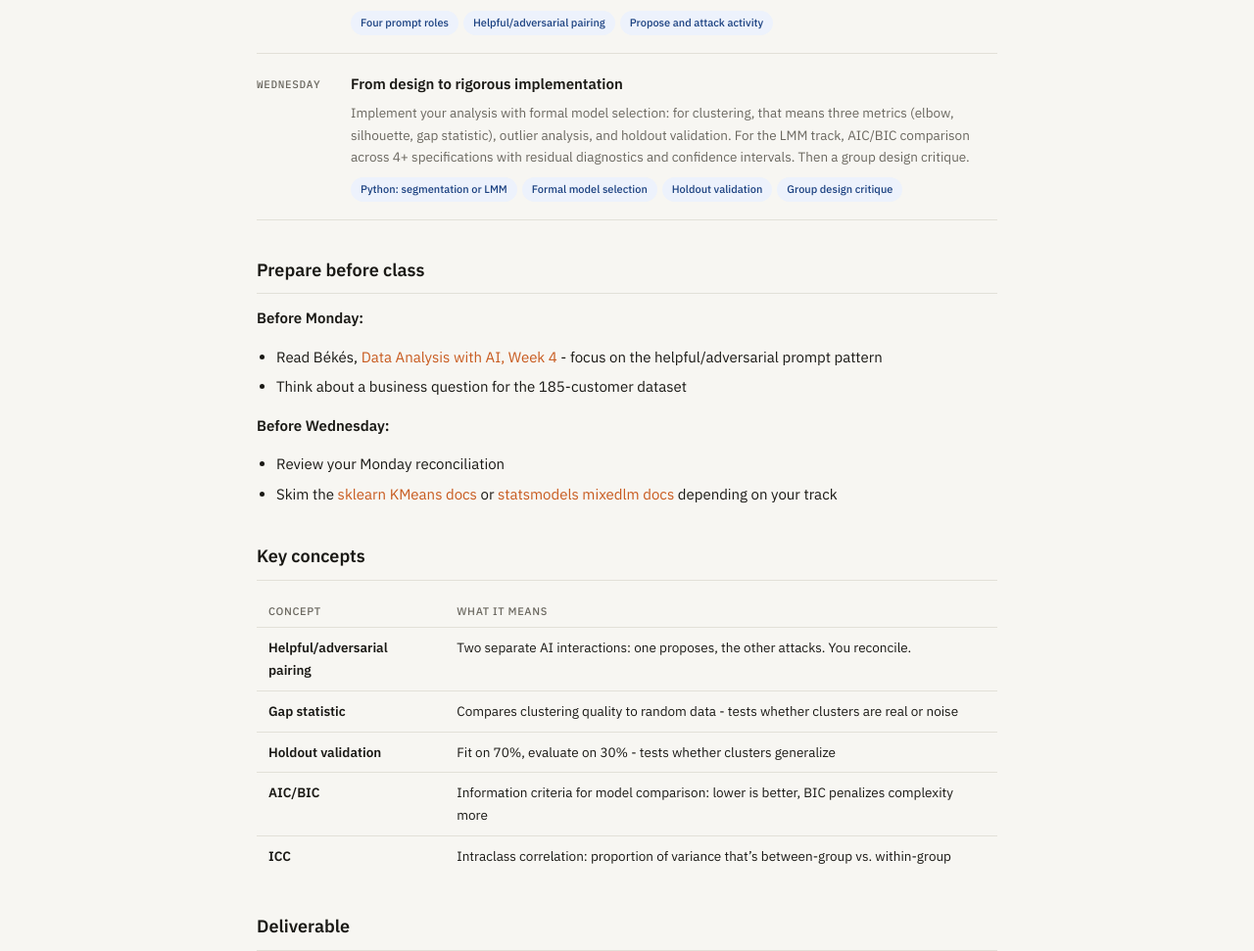
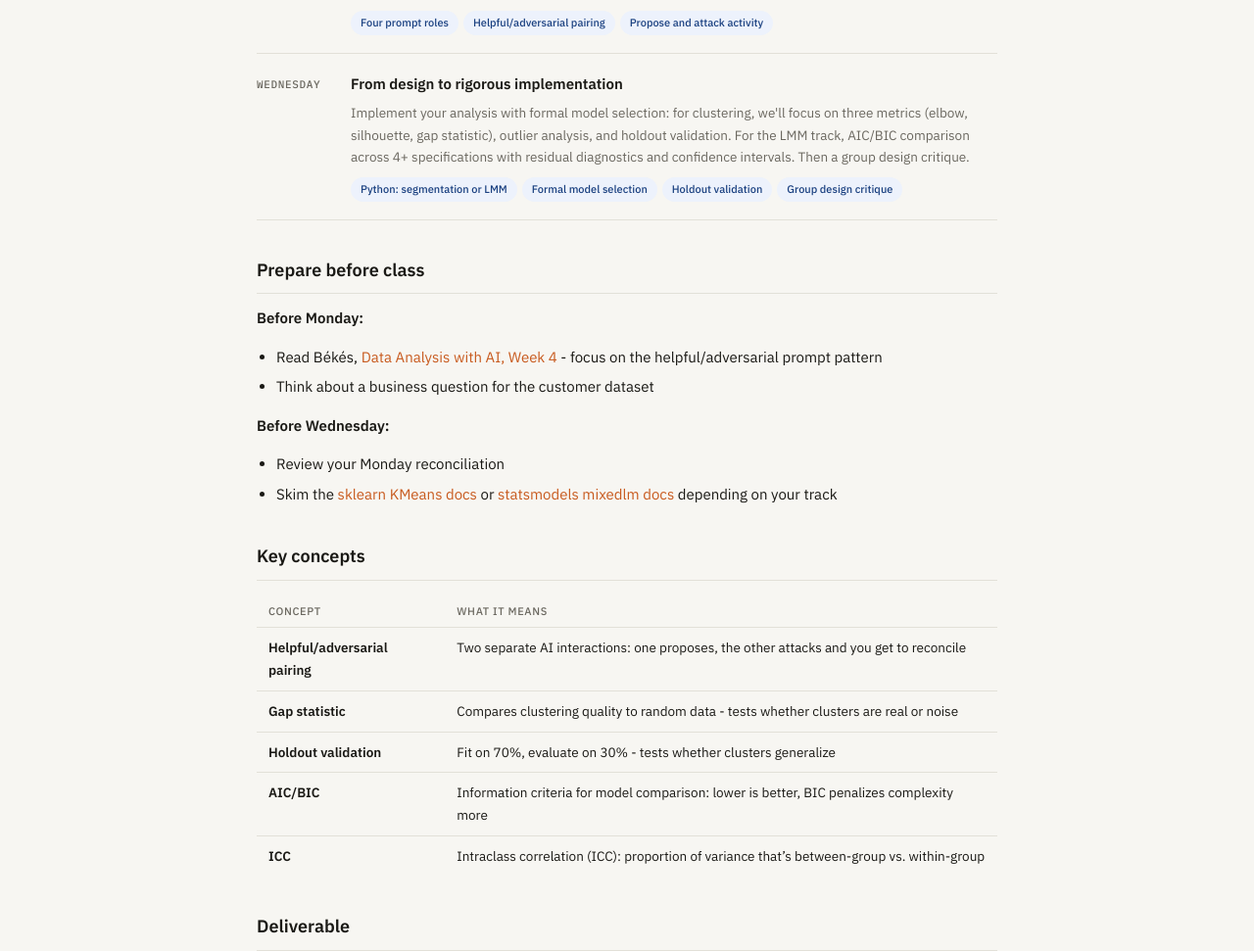
Before and after one commit to steflangehennig/info4340, a Jekyll site: the page built from schedule/week-5.md, in a window 1280 px wide and 1400 px high, scrolled down 669 px. Shown: the part 154-1125 px from the top of the window at 98% size. Built offline with Jekyll 4.4.1, drawn with Linux system fonts in a browser that asks for light colours.

Commit message:
update wk5 assign

```diff
--- a/schedule/week-5.md
+++ b/schedule/week-5.md
@@ -41,7 +41,7 @@ By the end of this week, you should be able to:
   <div class="session-label">Wednesday</div>
   <div class="session-content">
     <div class="session-title">From design to rigorous implementation</div>
-    <p>Implement your analysis with formal model selection: for clustering, that means three metrics (elbow, silhouette, gap statistic), outlier analysis, and holdout validation. For the LMM track, AIC/BIC comparison across 4+ specifications with residual diagnostics and confidence intervals. Then a group design critique.</p>
+    <p>Implement your analysis with formal model selection: for clustering, we'll focus on three metrics (elbow, silhouette, gap statistic), outlier analysis, and holdout validation. For the LMM track, AIC/BIC comparison across 4+ specifications with residual diagnostics and confidence intervals. Then a group design critique.</p>
     <div class="session-topics">
       <span class="topic-tag">Python: segmentation or LMM</span>
       <span class="topic-tag">Formal model selection</span>
@@ -56,7 +56,7 @@ By the end of this week, you should be able to:
 **Before Monday:**
 
 - Read Békés, [Data Analysis with AI, Week 4](https://gabors-data-analysis.com/ai-course/) - focus on the helpful/adversarial prompt pattern
-- Think about a business question for the 185-customer dataset
+- Think about a business question for the customer dataset
 
 **Before Wednesday:**
 
@@ -67,11 +67,11 @@ By the end of this week, you should be able to:
 
 | Concept | What it means |
 |---|---|
-| **Helpful/adversarial pairing** | Two separate AI interactions: one proposes, the other attacks. You reconcile. |
+| **Helpful/adversarial pairing** | Two separate AI interactions: one proposes, the other attacks and you get to reconcile |
 | **Gap statistic** | Compares clustering quality to random data - tests whether clusters are real or noise |
 | **Holdout validation** | Fit on 70%, evaluate on 30% - tests whether clusters generalize |
 | **AIC/BIC** | Information criteria for model comparison: lower is better, BIC penalizes complexity more |
-| **ICC** | Intraclass correlation: proportion of variance that's between-group vs. within-group |
+| **ICC** | Intraclass correlation (ICC): proportion of variance that's between-group vs. within-group |
 
 ## Deliverable
 
```
